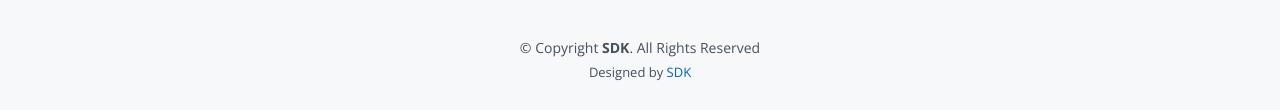
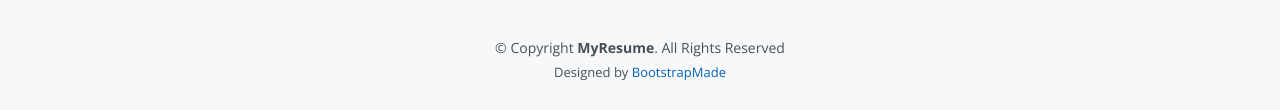
Before and after one commit to dheepak-kumar/About, a plain HTML site: page index.html in a window 1280 px wide. Shown: the part 5338-5448 px from the top of the page. Drawn offline with nearby package versions, Linux system fonts and the light colour scheme.

Commit message:
Update index.html

```diff
--- a/index.html
+++ b/index.html
@@ -713,14 +713,14 @@
         <a href="https://www.linkedin.com/in/dheepak-kumar/" class="linkedin"><i class="bx bxl-linkedin"></i></a>
       </div>
       <div class="copyright">
-        &copy; Copyright <strong><span>SDK</span></strong>. All Rights Reserved
+        &copy; Copyright <strong><span>MyResume</span></strong>. All Rights Reserved
       </div>
       <div class="credits">
         <!-- All the links in the footer should remain intact. -->
         <!-- You can delete the links only if you purchased the pro version. -->
         <!-- Licensing information: [license-url] -->
         <!-- Purchase the pro version with working PHP/AJAX contact form: https://bootstrapmade.com/free-html-bootstrap-template-my-resume/ -->
-        Designed by <a href="https://sdktechsolutions.com/">SDK</a>
+        Designed by <a href="https://bootstrapmade.com/">BootstrapMade</a>
       </div>
     </div>
   </footer><!-- End Footer -->
```
